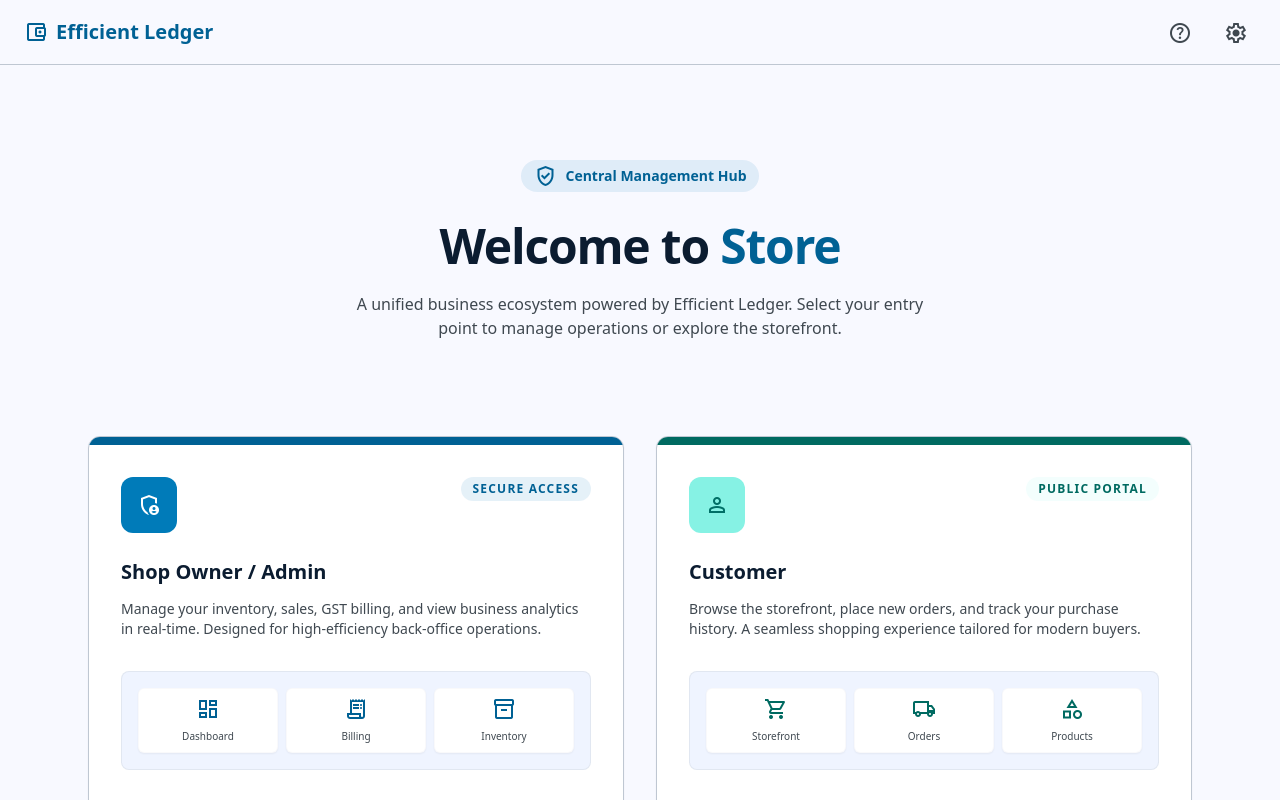
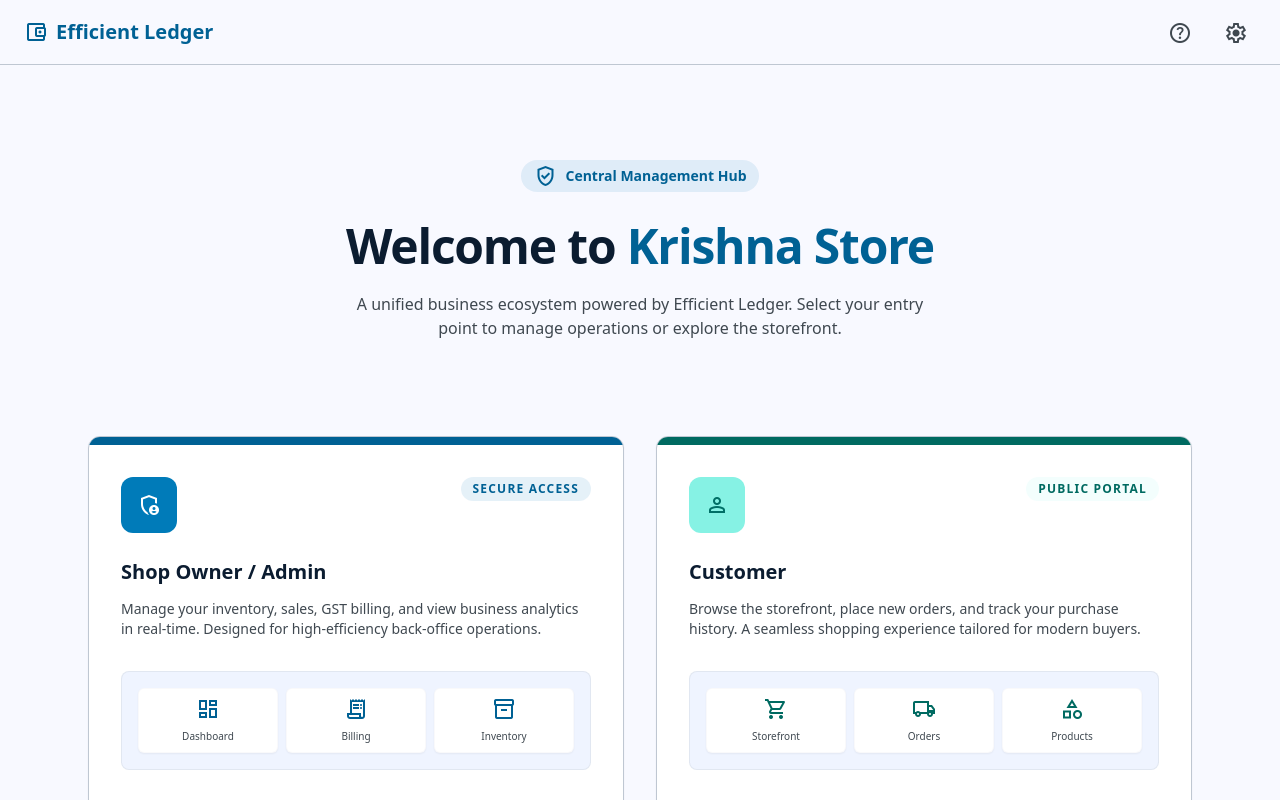
Before and after one commit to ArvindKumar993978/Store, a React (Create React App) app: page / in a window 1280 px wide. Shown: the top 800 px of the page. Built offline with nearby package versions, Linux system fonts and the light colour scheme.

Commit message:
small changes2

```diff
--- a/src/main/entrance.jsx
+++ b/src/main/entrance.jsx
@@ -103,7 +103,7 @@
               Central Management Hub
             </div>
             <h1 className="text-[32px] md:text-[48px] font-bold leading-tight tracking-tight">
-              Welcome to <span className="text-[#006194]"> Store</span>
+              Welcome to <span className="text-[#006194]">Krishna Store</span>
             </h1>
             <p className="text-[#3f4850] text-base max-w-xl mx-auto">
               A unified business ecosystem powered by Efficient Ledger. Select your entry point to manage operations or explore the storefront.
```
